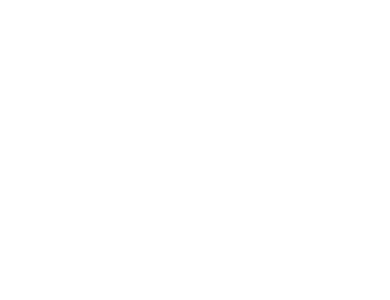
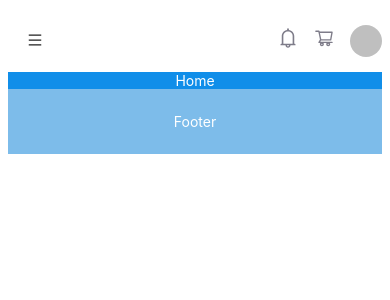
Before and after one commit to Ege-platform/frontend, a React (Vite) app: page /test in a window 390 px wide. Before the commit this address had no page. Shown: the top 300 px of the page. Built offline with nearby package versions, Linux system fonts and the light colour scheme.

Commit message:
mobile v0

```diff
--- a/package.json
+++ b/package.json
@@ -11,6 +11,8 @@
     },
     "dependencies": {
         "@ant-design/icons": "^5.2.6",
+        "@lumieducation/h5p-react": "^9.3.2",
+        "@lumieducation/h5p-webcomponents": "^9.3.2",
         "antd": "^5.10.2",
         "antd-phone-input": "^0.2.4",
         "autoprefixer": "^10.4.16",
--- /dev/null
+++ b/src/components/NavBar.tsx
@@ -0,0 +1,150 @@
+import {
+    MenuOutlined,
+    BellOutlined,
+    ShoppingCartOutlined,
+} from "@ant-design/icons";
+import { Drawer, Layout, Menu, Space, Avatar, Dropdown } from "antd";
+import { MenuItemType } from "antd/es/menu/hooks/useItems";
+import { useState } from "react";
+import { Outlet, Link } from "react-router-dom";
+
+const { Header, Footer, Sider, Content } = Layout;
+
+const headerStyle: React.CSSProperties = {
+    textAlign: "center",
+    width: "100%",
+    padding: 0,
+
+    lineHeight: "64px",
+};
+
+const contentStyle: React.CSSProperties = {
+    textAlign: "center",
+    minHeight: "100%",
+
+    color: "#fff",
+    backgroundColor: "#108ee9",
+};
+
+const footerStyle: React.CSSProperties = {
+    textAlign: "center",
+    color: "#fff",
+    backgroundColor: "#7dbcea",
+};
+
+const profileDropDownItems = [
+    {
+        key: "1",
+        label: "Профиль",
+    },
+    {
+        key: "2",
+        label: "Выйти",
+    },
+];
+
+const navItems = [
+    {
+        key: "home",
+        label: <Link to="/">Вселенная</Link>,
+    },
+    {
+        key: "task",
+        label: <Link to="/task">Задачи</Link>,
+    },
+    {
+        key: "library",
+        label: <Link to="/lib">Задачи</Link>,
+    },
+];
+
+function AppMenu({ isInline = false }) {
+    return (
+        <>
+            <Menu
+                style={{ border: "none" }}
+                items={navItems}
+                mode={isInline ? "inline" : "horizontal"}
+            />
+        </>
+    );
+}
+
+export default function TestNav() {
+    const [openMenu, setOpenMenu] = useState(false);
+
+    return (
+        <Layout style={{ width: "100%", height: "100%" }}>
+            <Header style={headerStyle}>
+                <div className="navBarMobile">
+                    <MenuOutlined
+                        onClick={() => {
+                            setOpenMenu(true);
+                        }}
+                    />
+
+                    <div className="buttonBar">
+                        <Space size={"middle"}>
+                            <BellOutlined
+                                style={{
+                                    fontSize: "20px",
+                                    color: "#7e7c89",
+                                }}
+                            />
+                            <ShoppingCartOutlined
+                                style={{
+                                    fontSize: "20px",
+                                    color: "#7e7c89",
+                                }}
+                            />
+                            <Dropdown menu={{ items: profileDropDownItems }}>
+                                <Avatar />
+                            </Dropdown>
+                        </Space>
+                    </div>
+                </div>
+                <div className="navBar">
+                    <AppMenu />
+                    <div className="buttonBar">
+                        <Space size={"middle"}>
+                            <BellOutlined
+                                style={{
+                                    fontSize: "20px",
+                                    color: "#7e7c89",
+                                }}
+                            />
+                            <ShoppingCartOutlined
+                                style={{
+                                    fontSize: "20px",
+                                    color: "#7e7c89",
+                                }}
+                            />
+                            <Dropdown menu={{ items: profileDropDownItems }}>
+                                <Avatar />
+                            </Dropdown>
+                        </Space>
+                    </div>
+                </div>
+
+                <Drawer
+                    placement="left"
+                    open={openMenu}
+                    onClose={() => {
+                        setOpenMenu(false);
+                    }}
+                    closable={true}
+                    drawerStyle={{
+                        border: "none",
+                    }}
+                >
+                    <AppMenu isInline />
+                </Drawer>
+            </Header>
+            <Content style={contentStyle}>
+                <Outlet />
+            </Content>
+
+            <Footer style={footerStyle}>Footer</Footer>
+        </Layout>
+    );
+}
--- a/src/index.css
+++ b/src/index.css
@@ -1,7 +1,9 @@
-.auth-content-row {
+/* @import "antd/dist/antd.css"; */
+
+/* .auth-content-row {
     flex: auto;
     flex-direction: row-reverse;
-}
+} */
 
 .content {
     background-color: rgb(0 0 0 / 65%);
@@ -43,16 +45,30 @@
 }
 
 .buttonBar {
-    padding-right: 10px;
+    display: flex;
+    max-width: fit-content;
 }
 
-/*
-.ant-btn-primary {
-    background-color: #605de3;
+.navBarMobile {
+    display: flex;
+    justify-content: space-between;
+    padding-left: 20px;
 }
-.ant-btn-primary:hover {
-    background-color: #605de3;
+
+@media screen and (min-width: 500px) {
+    .navBarMobile {
+        display: none;
+    }
 }
-.ant-btn-primary:active {
-    background-color: #605de3;
-} */
+
+/* hide navbar on small displays */
+@media screen and (max-width: 500px) {
+    .navBar {
+        display: none;
+    }
+}
+
+/* http://meyerweb.com/eric/tools/css/reset/
+   v2.0 | 20110126
+   License: none (public domain)
+*/
--- a/src/main.tsx
+++ b/src/main.tsx
@@ -1,12 +1,14 @@
 import { ConfigProvider } from "antd";
 import React from "react";
 import ReactDOM from "react-dom/client";
-import { RouterProvider, Routes, Route, BrowserRouter } from "react-router-dom";
-import { router } from "./router";
+import { Routes, Route, BrowserRouter } from "react-router-dom";
+
 import Login from "./pages/login";
 import Register from "./pages/register";
+import TestNav from "./components/NavBar";
+import NavBar from "./pages/navBar";
+
 import "./index.css";
-import NavBar from "./pages/navBar";
 
 ReactDOM.createRoot(document.getElementById("root")!).render(
     <React.StrictMode>
@@ -30,7 +32,10 @@
                     <Route path="/login" element={<Login />} />
                     <Route path="/register" element={<Register />} />
                     <Route path="/" element={<NavBar />}>
-                        <Route path="me" element={<div>Profile</div>} />
+                        <Route path="me" element={<div></div>} />
+                    </Route>
+                    <Route path="/test" element={<TestNav />}>
+                        <Route path="/test" element={<div>Home</div>} />
                     </Route>
                 </Routes>
             </BrowserRouter>
```
Also changed, not shown: src/pages/appointment.tsx (added, +12 -0 lines), src/components/home.tsx (added), 1 other file (tests, documents, lock files or other folders).
